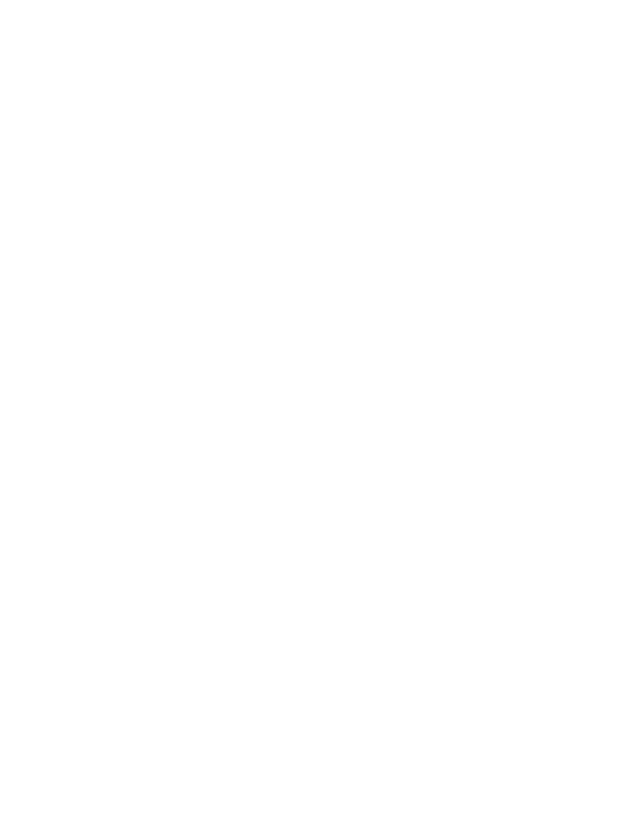
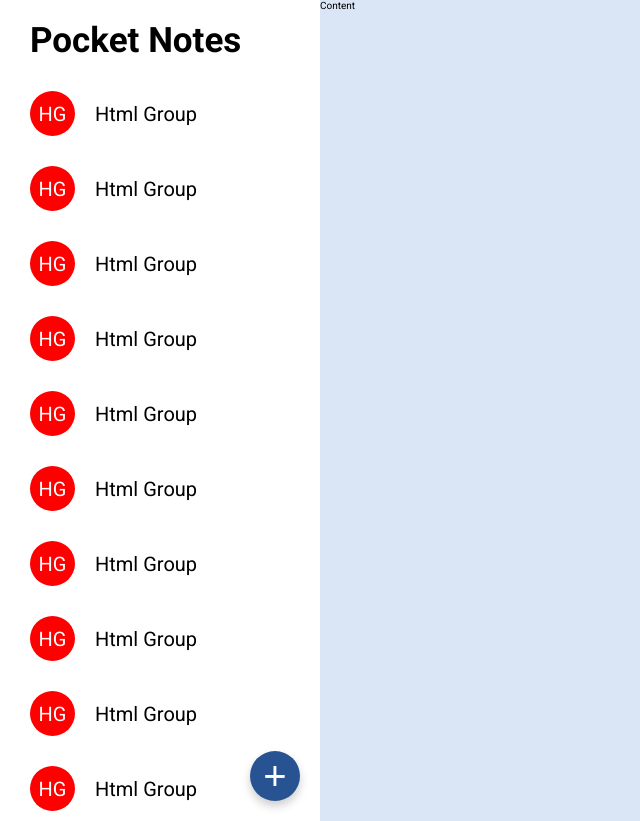
Before and after one commit to MohitAlphonsus/pocket-notes, a React (Vite) app: page / in a window 1280 px wide. Shown: the whole page, without its empty margins (0-640 px from the left). Before the commit the page ends 800 px from the top, so only its background shows below. Built offline with nearby package versions, Linux system fonts and the light colour scheme.

Commit message:
main app component where all children files are imported

```diff
--- a/src/App.jsx
+++ b/src/App.jsx
@@ -1,3 +1,10 @@
+import { Sidebar, Content } from './components';
+
 export default function App() {
-	return <main className="app"></main>;
+	return (
+		<main className="app">
+			<Sidebar />
+			<Content />
+		</main>
+	);
 }
```
